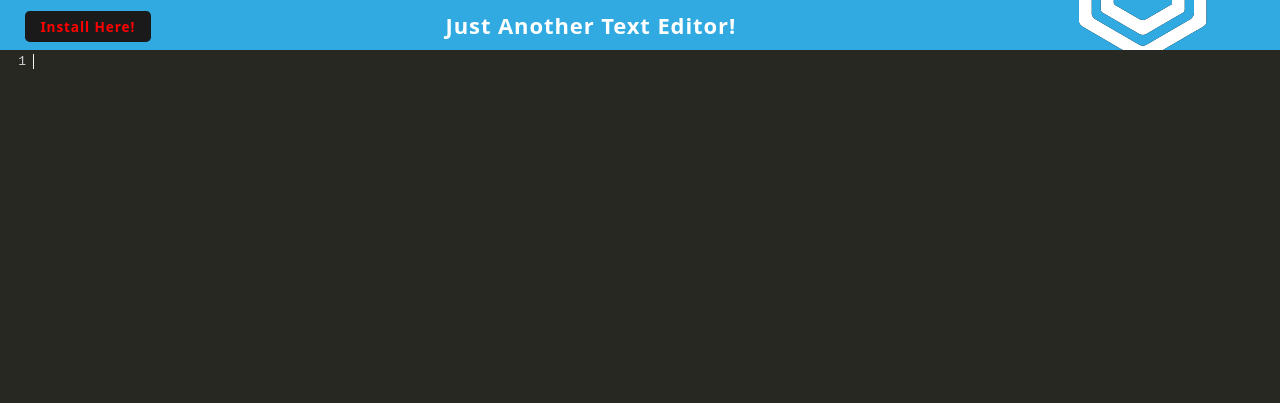
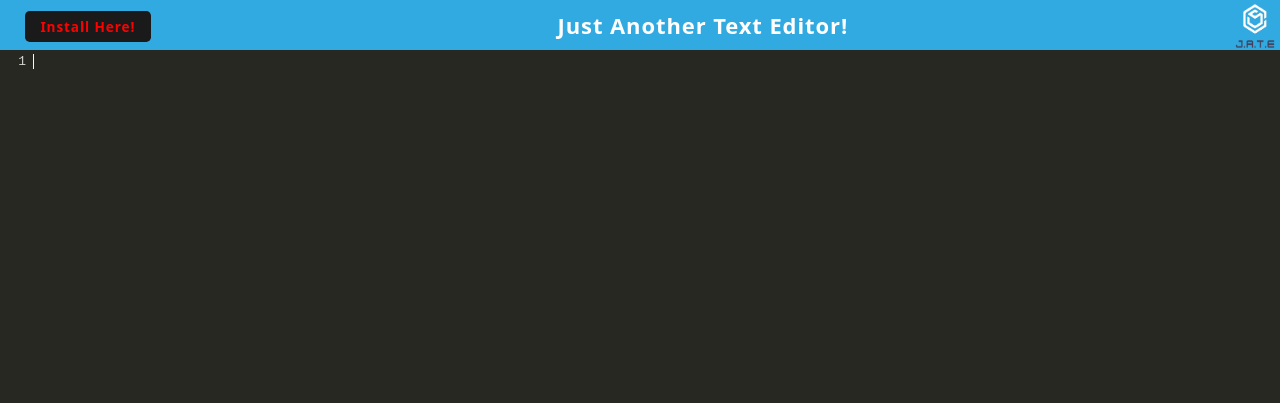
Before and after one commit to WHT-RBT/PWA-Text-Editor, a website built with webpack: page Develop/client/index.html in a window 1280 px wide. Built offline with nearby package versions, Linux system fonts and the light colour scheme.

Commit message:
fix typo in html and css

```diff
--- a/Develop/client/index.html
+++ b/Develop/client/index.html
@@ -26,8 +26,7 @@
       <h1> Just Another Text Editor!</h1>
 
       <div class="navbar-brand"
-            ><img src="./src/images/logo.png"
-          /></div>
+            ><img src="./src/images/logo.png" width="50" height="50"></div>
     </nav>
 
     <main id="main">
```
